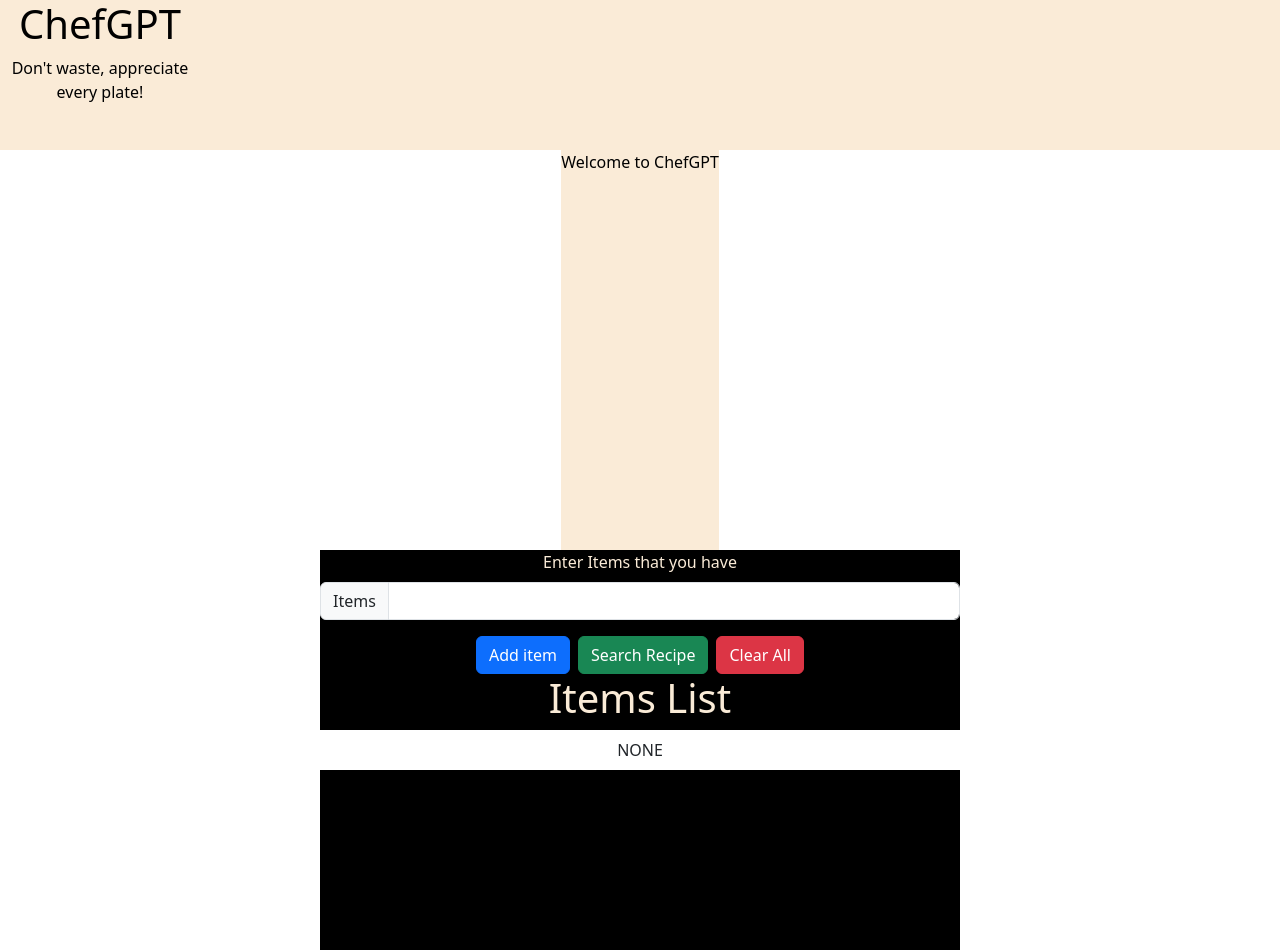
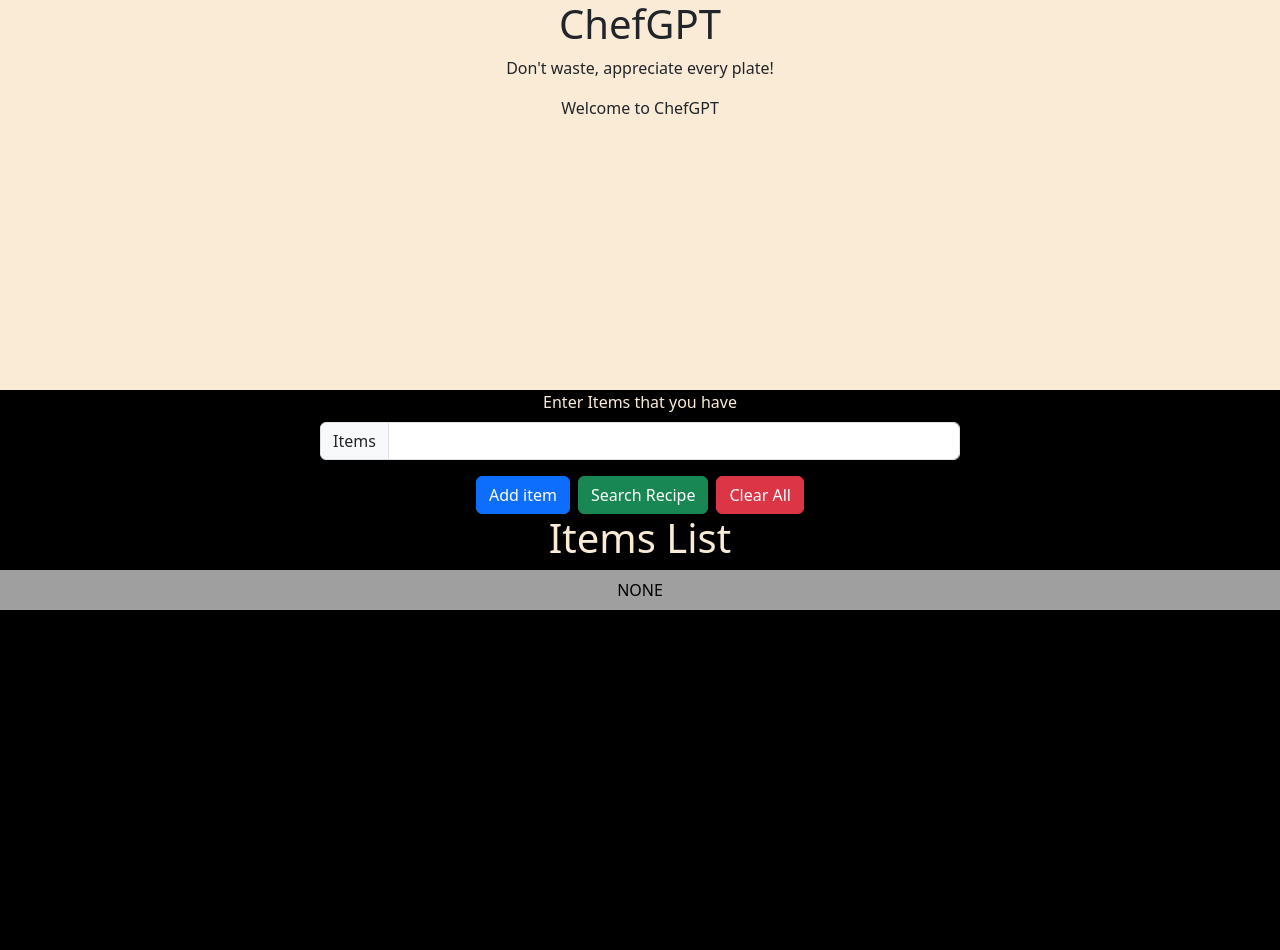
Before and after one commit to anithjoy/using-openaiAPI-and-React, a React (Vite) app in the folder Front end/openai react work/: page / in a window 1280 px wide. After the commit the page ends 800 px from the top, so only its background shows below. Built offline with nearby package versions, Linux system fonts and the light colour scheme.

Commit message:
Old branch little changes

```diff
--- a/Front end/openai react work/index.css
+++ b/Front end/openai react work/index.css
@@ -1,4 +1,4 @@
-body {
+/* body {
   justify-content: center;
 }
 #logo {
@@ -44,4 +44,53 @@ body {
   flex: 1;
   background-color: antiquewhite;
   color: black;
+} */
+
+body {
+  padding: 0;
+  background-color: black;
 }
+#main {
+  background-color: antiquewhite;
+}
+#logo {
+  text-align: center;
+  background-color: antiquewhite;
+}
+
+#root1 {
+  background-color: black;
+  text-align: center;
+  color: antiquewhite;
+}
+
+.list-group-item {
+  background-color: rgb(159, 159, 159);
+  color: black;
+}
+#basic-url {
+  color: blue;
+}
+
+.input-group {
+  width: 50%;
+  height: 10%;
+  display: flex;
+  justify-content: center;
+  align-items: center;
+}
+
+.form-span-input {
+  display: flex;
+  justify-content: center;
+}
+
+#root {
+  display: flex;
+  flex-direction: column-reverse;
+}
+
+#root2 {
+  text-align: center;
+  height: 23vw;
+}
```
